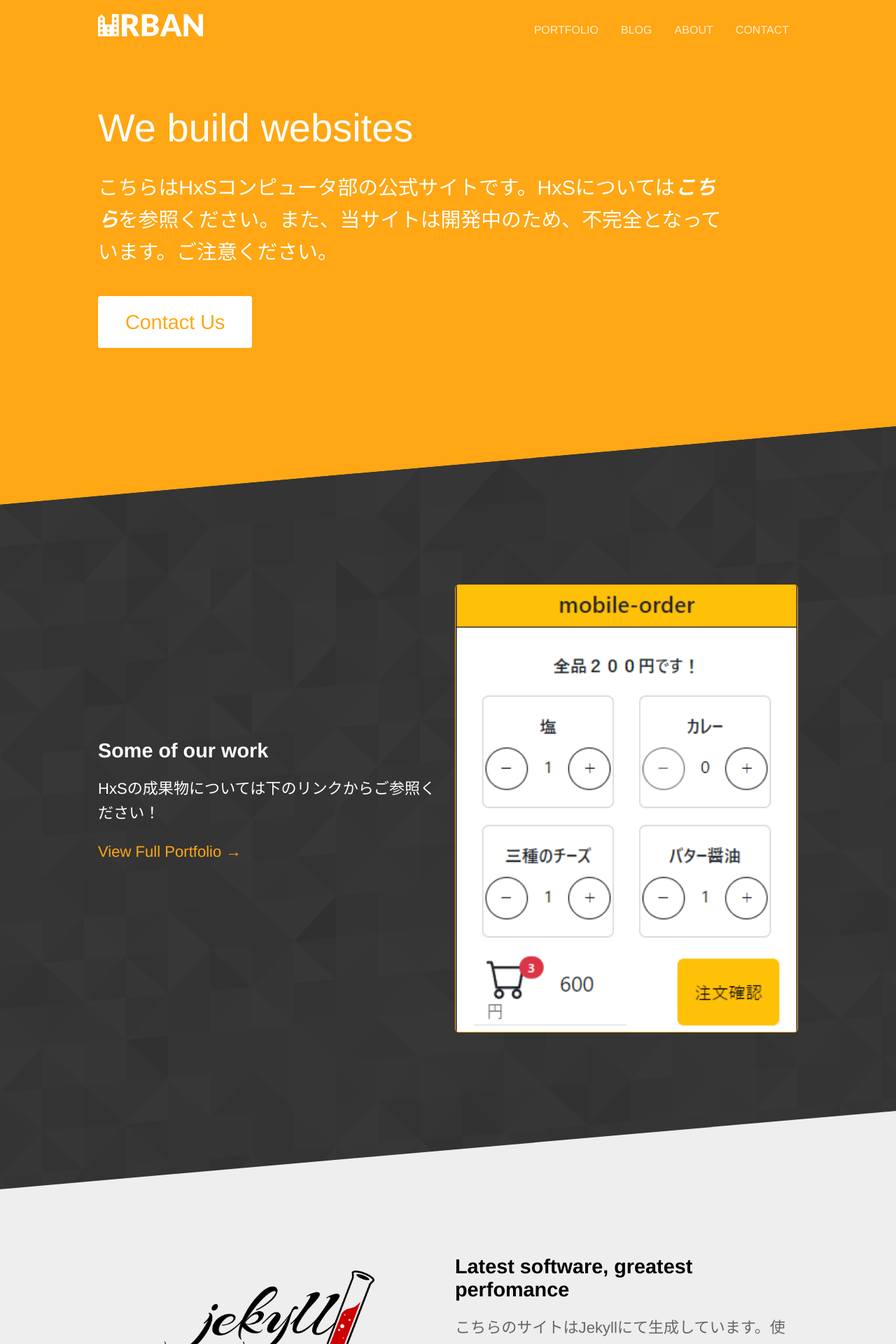
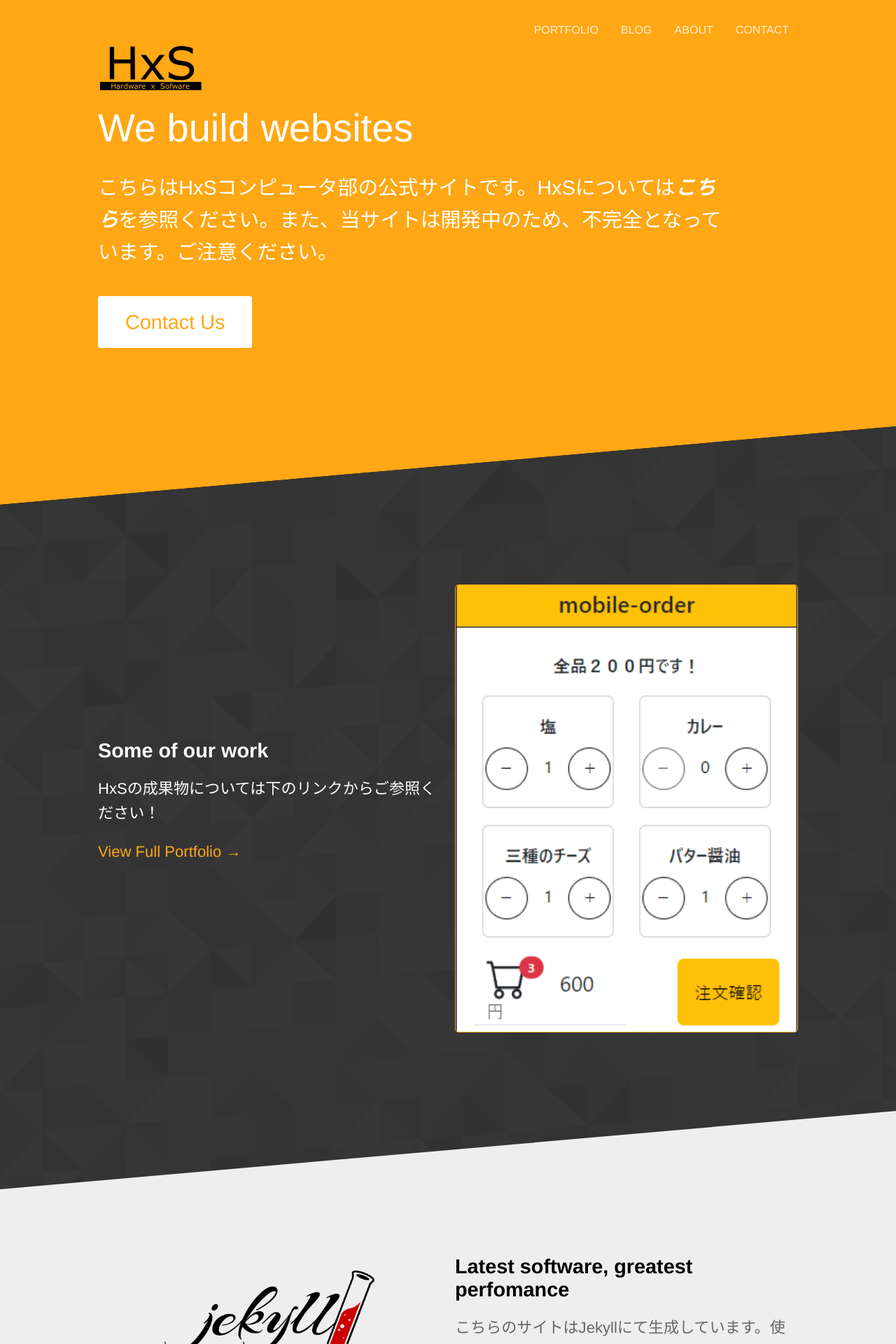
Before and after one commit to sho037/oithxs.github.io, a Jekyll site: the page built from src/index.html, in a window 1280 px wide. Shown: the top 1920 px of the page at 70% size. Built offline with Jekyll 4.4.1, drawn with Linux system fonts in a browser that asks for light colours.

Commit message:
ファビコンとタイトルの変更

```diff
--- a/src/_layouts/default.html
+++ b/src/_layouts/default.html
@@ -26,7 +26,7 @@
 	<body>
 		<header>
 			<div class="container">
-				<h1 class="company-name"><a href="{{ site.baseurl }}/"><img src="{{ site.baseurl }}/images/logo.svg" alt="Urban" width="150"></a></h1>
+				<h1 class="company-name"><a href="{{ site.baseurl }}/"><img src="{{ site.baseurl }}/images/logo.svg" alt="HxS" width="150"></a></h1>
 				{% include navigation.html %}
 			</div>
 		</header>
--- a/src/index.html
+++ b/src/index.html
@@ -1,5 +1,5 @@
 ---
-title: Urban
+title: HxS コンピュータ部
 ---
 
 <section class="hero diagonal">
```
Also changed, not shown: src/images/logo.svg, 11 other files.
